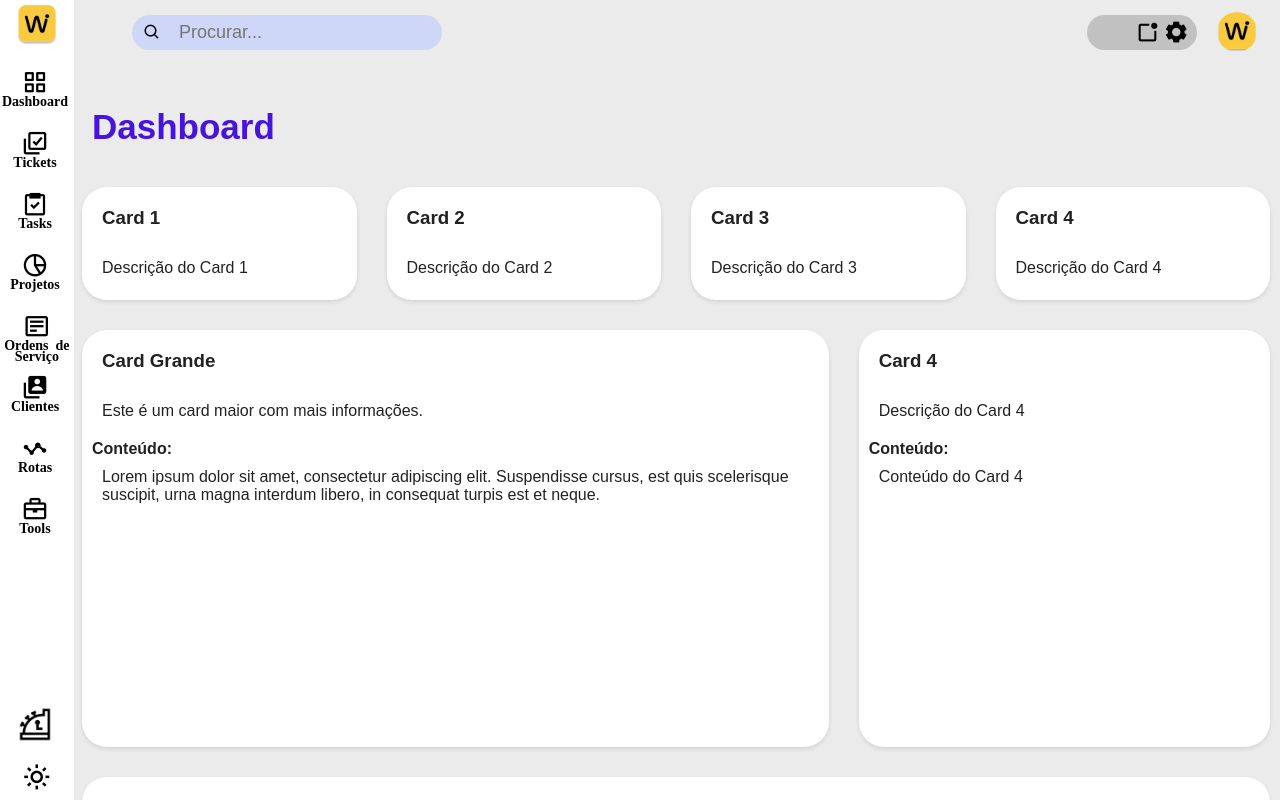
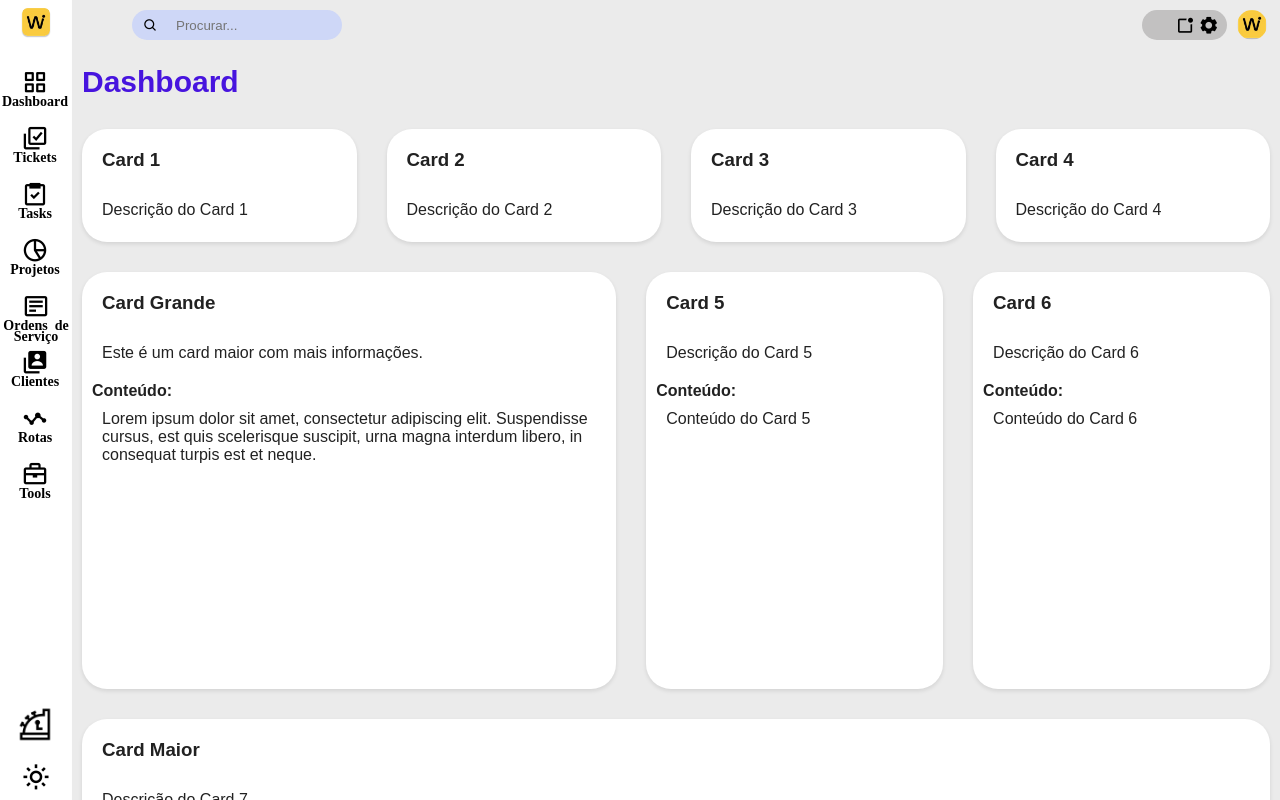
Before and after one commit to matheussantosguedes00/WixNet, an Angular app in the folder MenuInicial/Projeto1/: page /app-painel-controle in a window 1280 px wide. Built offline with nearby package versions, Linux system fonts and the light colour scheme.

Commit message:
26/07/2023

```diff
--- a/MenuInicial/Projeto1/src/app/app.component.css
+++ b/MenuInicial/Projeto1/src/app/app.component.css
@@ -5,12 +5,14 @@
   }
 
   .mat-sidenav {
-    width: 72px;
+    width:4.5rem;
 
   }
 
   .mat-toolbar {
-    height: 64px;
+    height: 50px;
+    width: 100%;
+    border: none;
   }
 
   .mat-main {
@@ -37,7 +39,7 @@
       left: 0;
       bottom: 0;
       width: 100%;
-      height: 15px;
+      height: 70px;
       margin: auto;
   }
   h2{
@@ -51,7 +53,7 @@
     left: 0;
     bottom: 0;
     width: 100%;
-    height: 20px;
+    height: 50px;
     }
     h2{
       font-size: 14px;
--- a/MenuInicial/Projeto1/src/app/components/pages/painel-controle/painel-controle.component.css
+++ b/MenuInicial/Projeto1/src/app/components/pages/painel-controle/painel-controle.component.css
@@ -11,10 +11,11 @@ h1 {
   display: flex;
   align-items: center;
   color: var(--icon-menu);
-  font-size: 35px;
+  font-size: 30px;
   background-color: var(--body);
-  padding: 20px;
+  padding: 10px;
   margin-bottom: auto;
+  margin-top: 5px;
 }
 .row {
   display: flex;
--- a/MenuInicial/Projeto1/src/app/components/pages/painel-controle/painel-controle.component.html
+++ b/MenuInicial/Projeto1/src/app/components/pages/painel-controle/painel-controle.component.html
@@ -23,7 +23,7 @@
         <p>Lorem ipsum dolor sit amet, consectetur adipiscing elit. Suspendisse cursus, est quis scelerisque suscipit, urna magna interdum libero, in consequat turpis est et neque.</p>
       </div>
     </div>
-    <div *ngFor="let card of cardsData.slice(3, 4)" class="card card-small-2">
+    <div *ngFor="let card of cardsData.slice(4, 6)" class="card card-small-2">
       <h3>{{ card.title }}</h3>
       <p>{{ card.description }}</p>
       <div class="content">
@@ -34,7 +34,7 @@
   </div>
   <div class="row">
     <!-- Terceira linha -->
-    <div *ngFor="let card of cardsData.slice(1, 2)" class="card card-full">
+    <div *ngFor="let card of cardsData.slice(6, 7)" class="card card-full">
       <h3>{{ card.title }}</h3>
       <p>{{ card.description }}</p>
       <div class="content">
--- a/MenuInicial/Projeto1/src/app/components/pages/painel-controle/painel-controle.component.ts
+++ b/MenuInicial/Projeto1/src/app/components/pages/painel-controle/painel-controle.component.ts
@@ -40,6 +40,24 @@ export class PainelControleComponent {
         title: 'Card 4',
         description: 'Descrição do Card 4',
         content: 'Conteúdo do Card 4'
+      },
+      {
+        id: 5,
+        title: 'Card 5',
+        description: 'Descrição do Card 5',
+        content: 'Conteúdo do Card 5'
+      },
+      {
+        id: 6,
+        title: 'Card 6',
+        description: 'Descrição do Card 6',
+        content: 'Conteúdo do Card 6'
+      },
+      {
+        id: 7,
+        title: 'Card Maior',
+        description: 'Descrição do Card 7',
+        content: 'Conteúdo do Card 7'
       }
     ];
 
--- a/MenuInicial/Projeto1/src/app/components/pages/tasks/tasks.component.css
+++ b/MenuInicial/Projeto1/src/app/components/pages/tasks/tasks.component.css
@@ -14,8 +14,8 @@ h1 {
     align-items: center;
     border: none;
     background-color: var(--body); /* Defina a cor de fundo do grupo de botões */
-
-  }
+    border-radius: 0;
+}
 
   /* Estilos para cada botão de alternância */
   .mat-button-toggle {
--- a/MenuInicial/Projeto1/src/app/components/template/header/header.component.css
+++ b/MenuInicial/Projeto1/src/app/components/template/header/header.component.css
@@ -4,6 +4,7 @@
   right: 60px;
   left: 72px;
   max-width: calc(100% - 70px);
+  height: 50px;
   z-index: 999;
   display: flex;
   justify-content: space-between;
@@ -17,8 +18,8 @@
 .search-container {
   display: flex;
   align-items: center;
-  width: 300px;
-  height: 25px;
+  width: 200px;
+  height: 20px;
   padding: 5px;
   margin-left: 50px;
   border:none;
@@ -28,10 +29,10 @@
 
 .search-container input[type="text"] {
   flex: 1;
-  font-size: 18px;
   border: none;
   outline: none;
   background-color: #ced7f7;
+  width: 150px;
 }
 
 .search-container button {
@@ -41,7 +42,7 @@
   border: none;
   outline: none;
   cursor: pointer;
-  font-size: 18px;
+  font-size: 15px;
 }
 
 .icon-container {
@@ -54,8 +55,8 @@
   display: flex;
   justify-content: flex-end; /* Alinha os elementos no final do contêiner */
   align-items: center;
-  width: 100px;
-  height: 25px;
+  width: 75px;
+  height: 20px;
   padding: 5px;
   background-color: #c2c1c1;
   border-radius: 20px;
@@ -68,7 +69,7 @@
  appearance: none;
   color: var(--icon-menu-color);
   margin-right: 3px;
-  font-size: 25px;
+  font-size: 20px;
 
 }
 
@@ -80,10 +81,10 @@
 
 
 .icon-container img {
-  width: 40px;
-  height: 40px;
+  width: 30px;
+  height: 30px;
   border-radius: 50%;
-  margin: 15px;
+  margin: 5px;
 }
 
 .mat-menu-content {
@@ -110,7 +111,7 @@
 
 @media (max-width: 600px) {
   .header {
-    height: 70px;
+    height: 50px;
   }
 }
 
--- a/MenuInicial/Projeto1/src/app/components/template/nav/nav.component.css
+++ b/MenuInicial/Projeto1/src/app/components/template/nav/nav.component.css
@@ -6,7 +6,7 @@
   background: var(--menu-lateral);
   z-index: 1;
   transition: all 0.5s ease;
-  width: 4.6rem;
+  width: 4.5rem;
 }
 
 .sidebar .logo-details {
@@ -20,10 +20,10 @@
   display: flex;
   justify-items: center;
   align-items: center;
-  height: 40px;
-  width: 40px;
-  min-width: 40px;
-  margin: 5px auto auto auto;
+  height: 30px;
+  width: 30px;
+  min-width: 30px;
+  margin: 5px auto 0 auto;
   border-radius: 4px;
 }
 
@@ -37,7 +37,7 @@
 }
 .sidebar .nav-links li {
   position: relative;
-  margin-top: 7px;
+  margin-top: 10px;
   list-style: none;
   transition: all 0.4s ease;
 }
@@ -45,12 +45,13 @@
 .sidebar .nav-links li:hover {
   background: #dbdbdb;
   color: #464646;
+  padding: 3px;
   border-radius: 25% 0 25% 0;
 }
 
 .sidebar .nav-links li i {
   margin-top: 15px;
-  height: 45px;
+  height: 40px;
   min-width: 70px;
   text-align: center;
   line-height: 11px;
@@ -125,6 +126,7 @@ h5 {
 
 .sidebar.sub-closes .nav-links li .sub-menu .link_name {
   font-size: 17px;
+  margin-bottom: 10px;
   opacity: 1;
   display: block;
 }
--- a/MenuInicial/Projeto1/src/app/components/template/nav/nav.component.html
+++ b/MenuInicial/Projeto1/src/app/components/template/nav/nav.component.html
@@ -16,7 +16,7 @@
         </a>
         <ul class="sub-menu blank">
           <li>
-            <a routerLink="app-home2" class="link_name" routerLink="app-painel-controle">Dashboard</a>
+            <a routerLink="app-painel-controle" class="link_name" >Dashboard</a>
           </li>
         </ul>
       </li>
@@ -54,7 +54,7 @@
       </li>
 
       <li (click)="activateIcon(4)" [ngClass]="{ active: activeIcon === 4 }">
-        <a>
+        <a routerLink="app-tasks">
           <i
             class="bx bx-pie-chart-alt-2"
             [ngClass]="{ active: activeIcon === 4 }"
@@ -63,7 +63,8 @@
           </i>
         </a>
         <ul class="sub-menu blank">
-          <li><a class="link_name" href="#">Projetos</a></li>
+          <li><a routerLink="app-tasks"
+             class="link_name" href="#">Projetos</a></li>
         </ul>
       </li>
 
```
